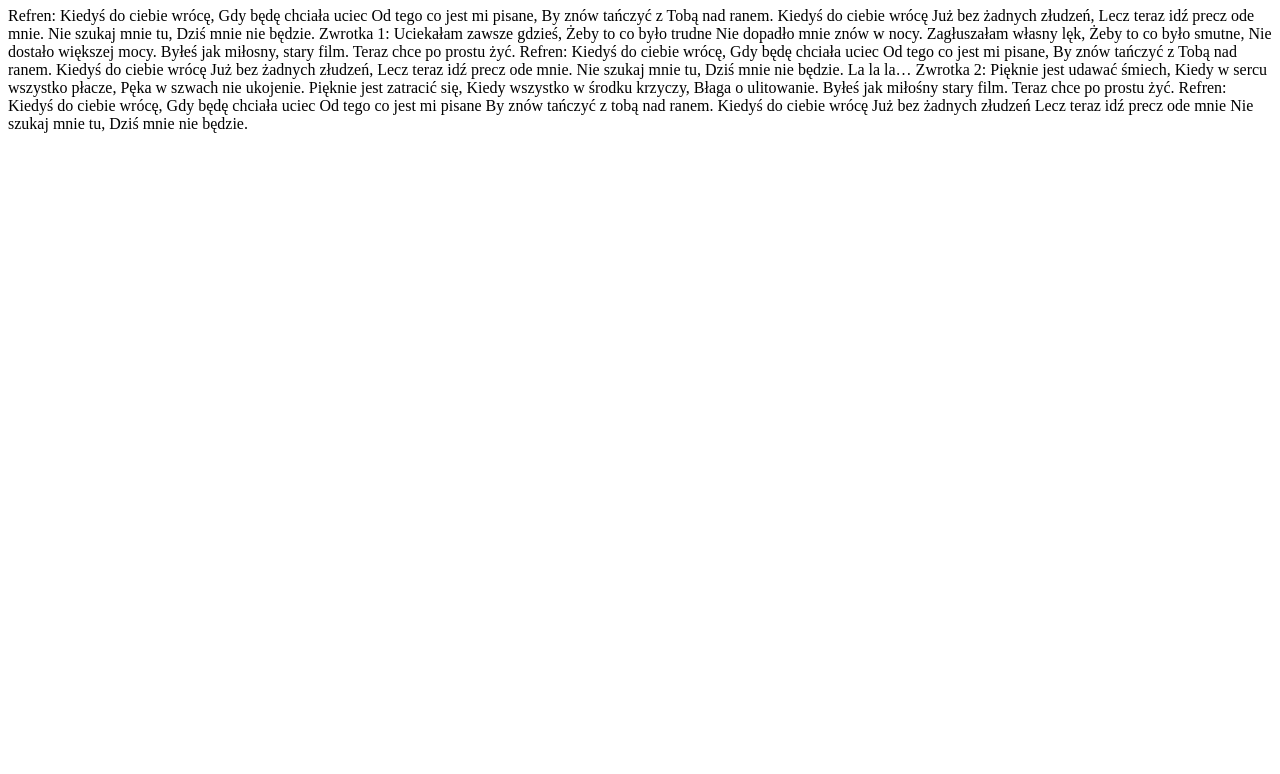
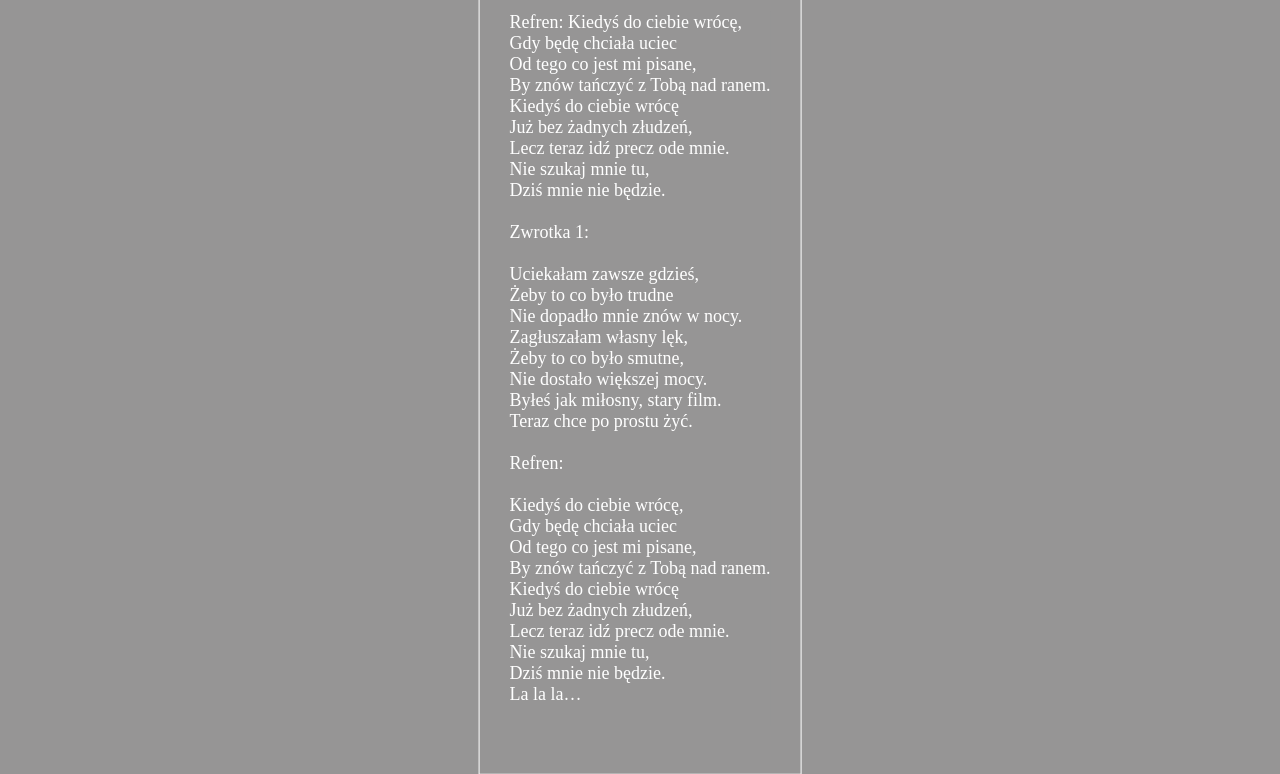
Before and after one commit to sheme3/Kodilla, a plain HTML site: page index.html in a window 1280 px wide. Shown: the part 73-847 px from the top of the page. Before the commit the page ends 800 px from the top, so only its background shows below. Drawn offline with Linux system fonts and the light colour scheme.

Commit message:
Add style for page header

```diff
--- a/index.html
+++ b/index.html
@@ -12,21 +12,19 @@
 <body>
 
     <header>
-        <div>
+        <div class="box">
             <h1>Tekst piosenki:</h1>
-            <p>Refren: Kiedyś do ciebie wrócę, Gdy będę chciała uciec Od tego co jest mi pisane, By znów tańczyć z Tobą
-                nad ranem. Kiedyś do ciebie wrócę Już bez żadnych złudzeń, Lecz teraz idź precz ode mnie. Nie szukaj
-                mnie tu, Dziś mnie nie będzie. Zwrotka 1: Uciekałam zawsze gdzieś, Żeby to co było trudne Nie dopadło
-                mnie znów w nocy. Zagłuszałam własny lęk, Żeby to co było smutne, Nie dostało większej mocy. Byłeś jak
-                miłosny, stary film. Teraz chce po prostu żyć. Refren: Kiedyś do ciebie wrócę, Gdy będę chciała uciec Od
-                tego co jest mi pisane, By znów tańczyć z Tobą nad ranem. Kiedyś do ciebie wrócę Już bez żadnych
-                złudzeń, Lecz teraz idź precz ode mnie. Nie szukaj mnie tu, Dziś mnie nie będzie. La la la… Zwrotka 2:
-                Pięknie jest udawać śmiech, Kiedy w sercu wszystko płacze, Pęka w szwach nie ukojenie. Pięknie jest
-                zatracić się, Kiedy wszystko w środku krzyczy, Błaga o ulitowanie. Byłeś jak miłośny stary film. Teraz
-                chce po prostu żyć. Refren: Kiedyś do ciebie wrócę, Gdy będę chciała uciec Od tego co jest mi pisane By
-                znów tańczyć z tobą nad ranem. Kiedyś do ciebie wrócę Już bez żadnych złudzeń Lecz teraz idź precz ode
-                mnie Nie szukaj mnie tu, Dziś mnie nie będzie.
-
+            <p>Refren: Kiedyś do ciebie wrócę,<br> Gdy będę chciała uciec<br> Od tego co jest mi pisane,<br> By znów
+                tańczyć z Tobą nad ranem.<br> Kiedyś do ciebie wrócę<br> Już bez żadnych złudzeń,<br> Lecz teraz idź
+                precz ode mnie.<br> Nie szukaj mnie tu,<br> Dziś mnie nie będzie.<br> <br>Zwrotka 1:<br><br> Uciekałam
+                zawsze
+                gdzieś,<br> Żeby to co było trudne<br> Nie dopadło mnie znów w nocy.<br> Zagłuszałam własny lęk,<br>
+                Żeby to co było smutne,<br> Nie dostało większej mocy.<br> Byłeś jak miłosny, stary film.<br> Teraz chce
+                po prostu żyć.<br> <br>Refren:<br><br> Kiedyś do ciebie wrócę,<br> Gdy będę chciała uciec<br> Od tego co
+                jest mi
+                pisane,<br> By znów tańczyć z Tobą nad ranem.<br> Kiedyś do ciebie wrócę<br> Już bez żadnych
+                złudzeń,<br> Lecz teraz idź precz ode mnie.<br> Nie szukaj mnie tu,<br> Dziś mnie nie będzie.<br> La la
+                la…<br><br>
             </p>
         </div>
 
--- a/style.css
+++ b/style.css
@@ -1,3 +1,28 @@
-.title {
-    font-size: 100px;
+* {
+    background: rgb(150, 149, 149);
+
 }
+
+
+.box {
+
+    position: absolute;
+    left: 50%;
+    top: 50%;
+    transform: translate(-50%, -50%);
+    border: 1px solid #ffffff;
+    padding: 30px;
+    color: white;
+
+
+
+
+}
+
+.box p {
+    font-size: 18px;
+}
+
+.box h1 {
+    font-size: 40px;
+}
```
